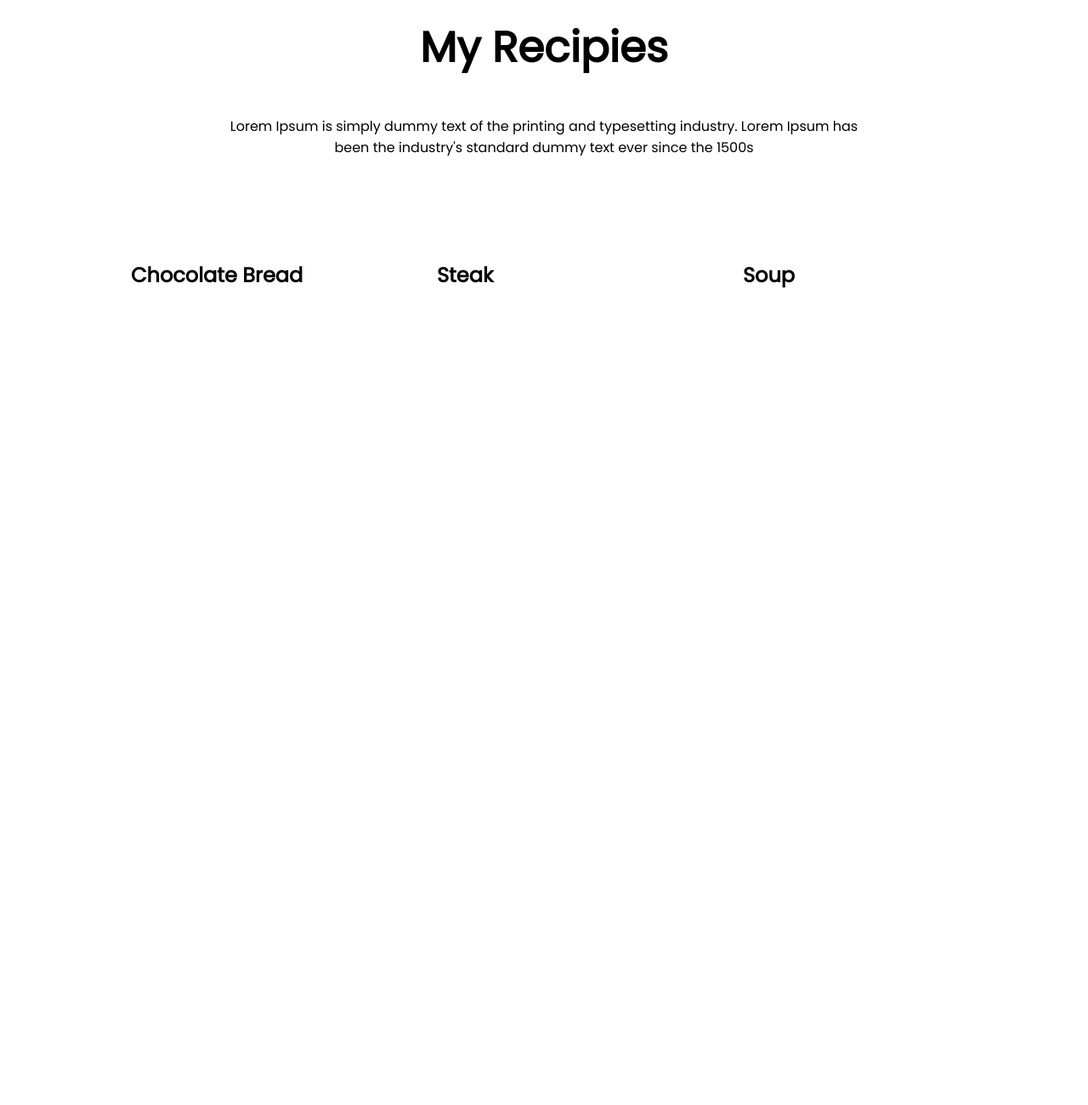
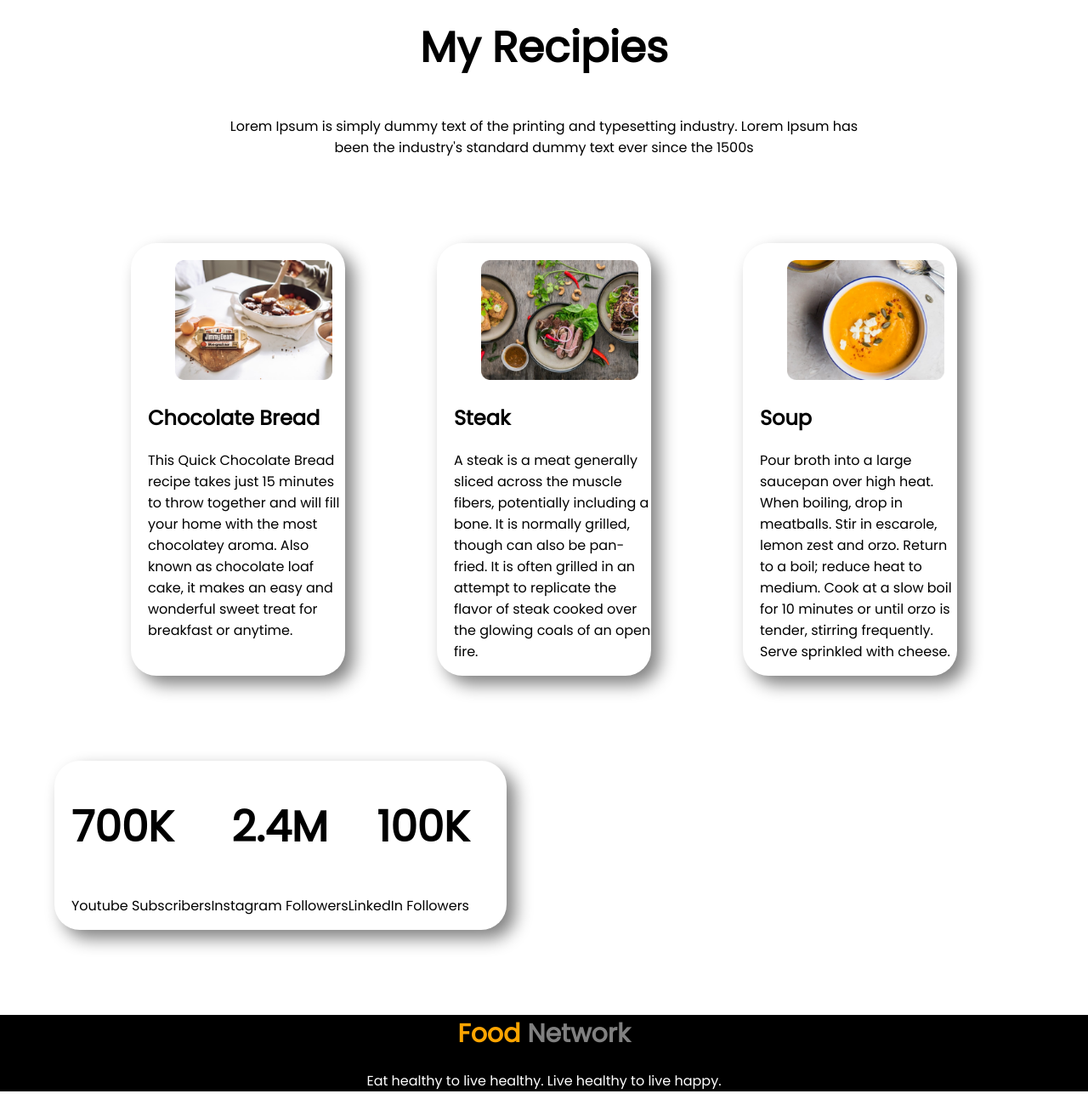
Before and after one commit to arefin3/food-blog, a plain HTML site: page index.html in a window 1280 px wide. Shown: the part 1428-2728 px from the top of the page at 85% size. Before the commit the page ends 1889 px from the top, so only its background shows below. Drawn offline with Linux system fonts and the light colour scheme.

Commit message:
final touch

```diff
--- a/index.html
+++ b/index.html
@@ -48,18 +48,47 @@
                 1500s</p>
         </div>
         <div class="flexible-container">
-            <div class="half-width">
+            <div class="items">
+                <img class="position" src="chocolate.jpg" alt="">
                 <h2>Chocolate Bread</h2>
+                <p>This Quick Chocolate Bread recipe takes just 15 minutes to throw together and will fill your home
+                    with the most chocolatey aroma. Also known as chocolate loaf cake, it makes an easy and wonderful
+                    sweet treat for breakfast or anytime.</p>
             </div>
-            <div class="half-width">
+            <div class="items">
+                <img class="position" src="steak.jpg" alt="">
                 <h2>Steak</h2>
+                <p>A steak is a meat generally sliced across the muscle fibers, potentially including a bone. It is
+                    normally grilled, though can also be pan-fried. It is often grilled in an attempt to replicate the
+                    flavor of steak cooked over the glowing coals of an open fire.</p>
             </div>
-            <div class="half-width">
+            <div class="items">
+                <img class="position" src="soup.png" alt="">
                 <h2>Soup</h2>
+                <p>Pour broth into a large saucepan over high heat. When boiling, drop in meatballs. Stir in escarole,
+                    lemon zest and orzo. Return to a boil; reduce heat to medium. Cook at a slow boil for 10 minutes or
+                    until orzo is tender, stirring frequently. Serve sprinkled with cheese.</p>
+            </div>
+        </div>
+        <div class="flexible-container item1">
+            <div id="sub1">
+                <h1>700K</h1>
+                <p id="sub1">Youtube Subscribers</p>
+            </div>
+            <div id="sub2">
+                <h1>2.4M</h1>
+                <p id="sub2">Instagram Followers</p>
+            </div><br>
+            <div id="sub3">
+                <h1>100K</h1>
+                <p id="sub3">LinkedIn Followers</p>
             </div>
         </div>
     </section>
-
+    <footer>
+        <h1 id="adjust"><span class="orange-color">Food</span> <span id="adjust1">Network</span></h1>
+        <p id="adjust2">Eat healthy to live healthy. Live healthy to live happy.</p>
+    </footer>
 </body>
 
 </html>
--- a/style.css
+++ b/style.css
@@ -35,3 +35,51 @@ h1{
     padding-left: 20%;
     padding-right: 20%;
 }
+.items{
+    box-shadow: 10px 10px 20px gray;
+    width: 40%;
+    margin-left: 5%;
+    margin-right: 5%;
+    padding-left: 20px;
+    border-radius: 30px;
+}
+.position{
+    width: 80%;
+    margin-left: 5%;
+    margin-right: 5%;
+    padding-left: 20px;
+    padding-top: 20px;
+    padding-right: 20%;
+    border-radius: 10px;
+}
+.item1{
+    box-shadow: 10px 10px 20px gray;
+    width: 40%;
+    margin-left: 5%;
+    margin-right: 5%;
+    padding-left: 20px;
+    border-radius: 30px;
+}
+footer{
+    text-align: center;
+    background-color: black;
+    border:0px;
+}
+#adjust{
+    font-size: 30px;
+}
+#adjust1{
+    color: gray;
+}
+#adjust2{
+    color: white;
+}
+#sub1{
+    text-align: left;
+}
+#sub2{
+    text-align: center;
+}
+#sub3{
+    text-align: right;
+}
```
Also changed, not shown: chocolate.jpg (added), soup.png (added), steak.jpg (added).
